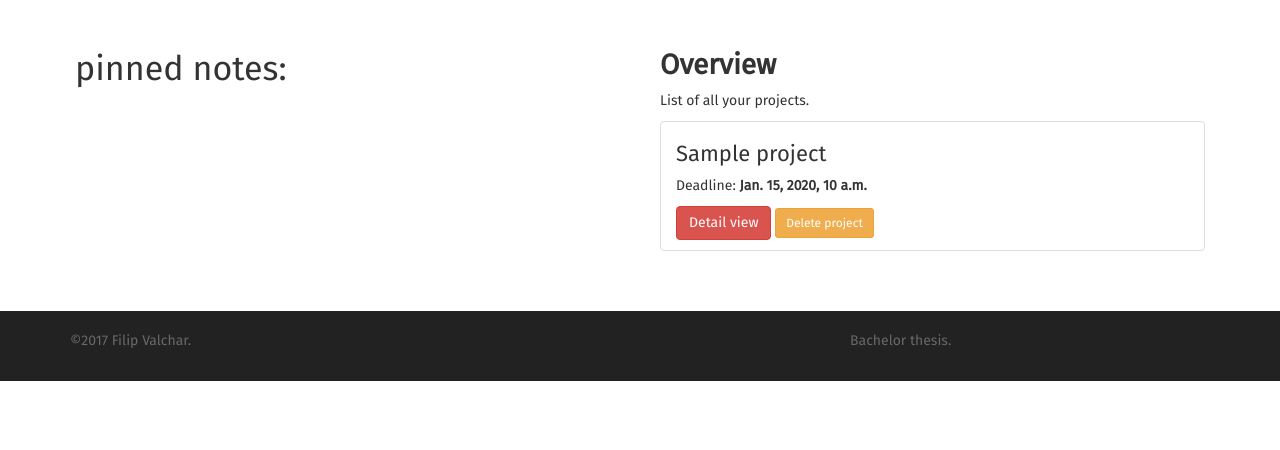
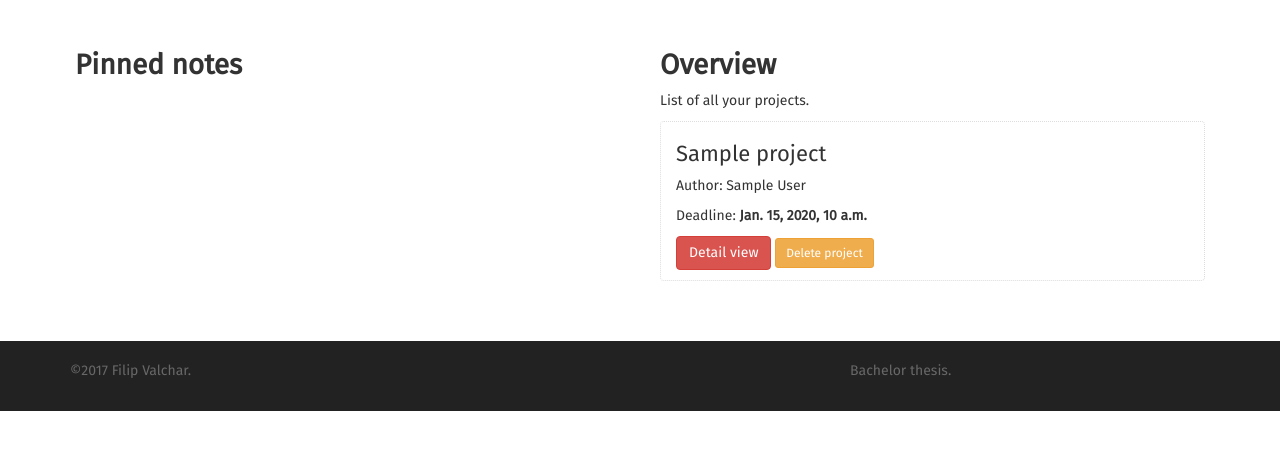
Before and after one commit to XuuRee/app-ansp, a Django app: template ansp/project/templates/project/index.html in a window 1280 px wide. Shown: the part 53-503 px from the top of the page. Run offline with Django 3.2, Linux system fonts and the light colour scheme; the template is opened without the code that fills it: most values are stand-ins (such as "Sample title", 1, 10 or a date in 2020); some libraries are stand-ins or nearby versions.

Commit message:
author, list

```diff
--- a/ansp/project/static/project/style.css
+++ b/ansp/project/static/project/style.css
@@ -52,7 +52,13 @@ h1, h2, h3, h4, h5, h6 {
 }
 
 /*list group hover */
-grp-item:hover {
+.bck {
+    border-style: dotted;
+    margin-top: 5px;
+    margin-bottom: 5px;
+}
+
+.bck:hover {
     background-color: #F3F3F3;
 }
 
--- a/ansp/project/templates/project/index.html
+++ b/ansp/project/templates/project/index.html
@@ -6,7 +6,7 @@
     <div class="container">
         <div class="row">
             <div class="col-pad col-sm-6">
-                <h4>pinned notes:</h4>
+                <h5>Pinned notes</h5>
             </div>
             <div class="col-pad col-sm-6">
                 <h5>Overview</h5>
@@ -14,9 +14,10 @@
                 {% if all_projects %}
                     <div class="list-group">
                         {% for project in all_projects %}
-                            <grp-item class="list-group-item list-group-item-action flex-column align-items-start">
+                            <div class="bck list-group-item list-group-item-action flex-column align-items-start">
                                 <div class="d-flex w-100 justify-content-between">
                                     <h6 class="mb-1">{{ project.name }}</h6>
+                                    <p>Author: {{ project.author }}</p>
                                 </div>
                                 <p class="mb-1">Deadline: <b>{{ project.deadline }}</b></p>
                                 <a href="{% url 'project:detail' project.id_project %}">
@@ -25,7 +26,7 @@
                                 <a href="#">
                                     <button type="button" class="btn btn-sm btn-warning">Delete project</button>
                                 </a>
-                            </grp-item>
+                            </div>
                         {% endfor %}
                     </div>
                 {% else %}
```
